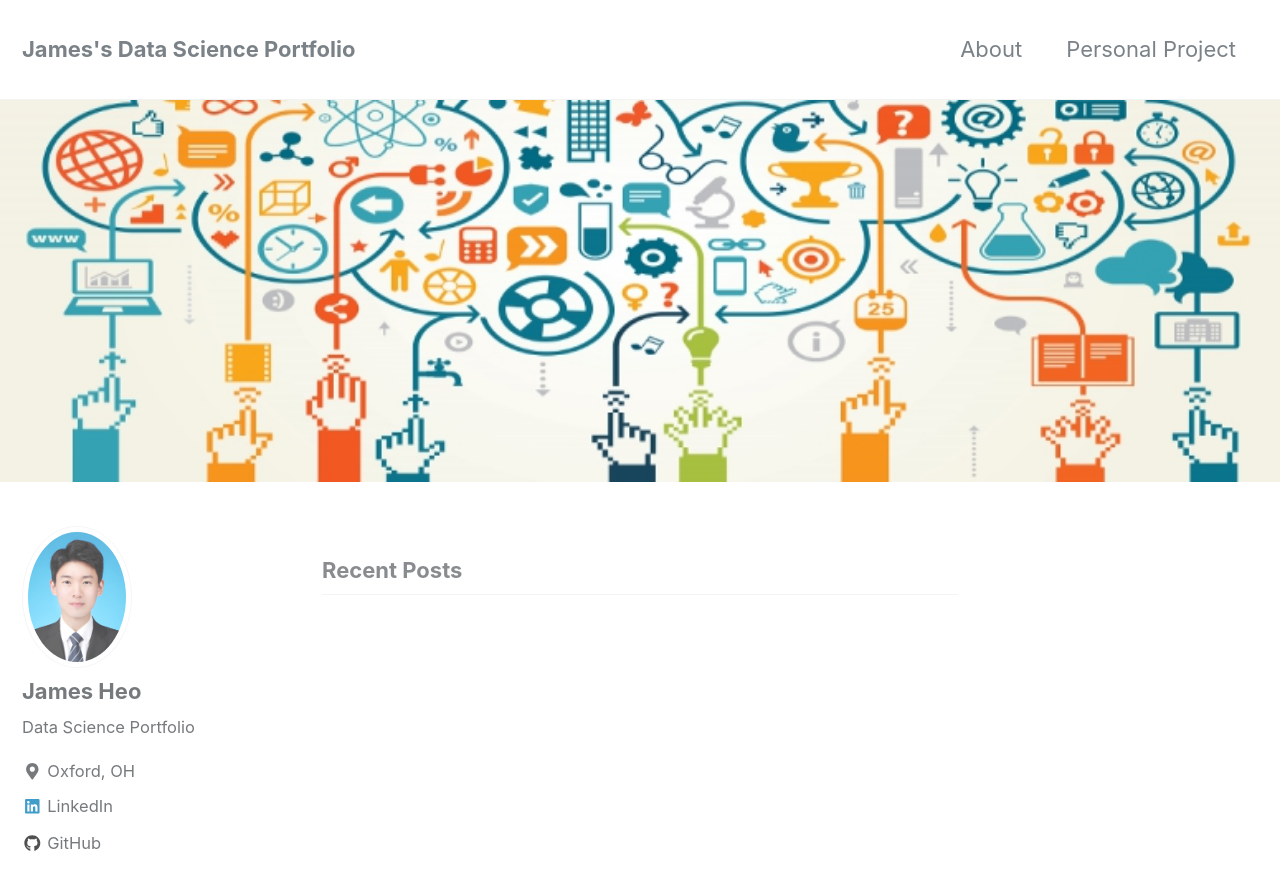
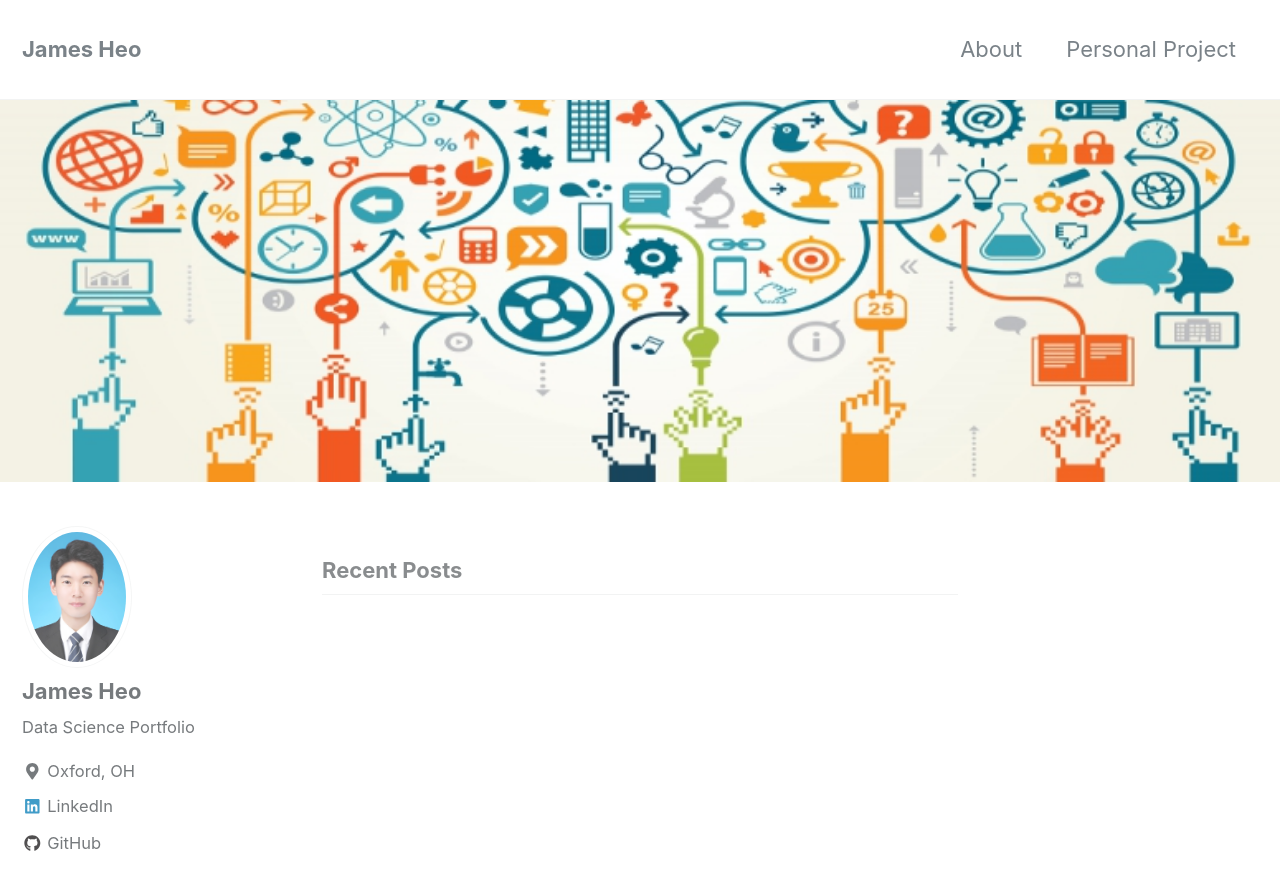
Before and after one commit to JamesHeo/heojstats.github.io, a Jekyll site: the page built from index.html, in a window 1280 px wide and 900 px high. Shown: the top 890 px of the window. Built offline with Jekyll 4.4.1, drawn with Linux system fonts in a browser that asks for light colours; nearby versions of some CDN libraries; the list of posts is cut into pages by our own code.

Commit message:
Changed the title

```diff
--- a/_config.yml
+++ b/_config.yml
@@ -16,7 +16,7 @@ minimal_mistakes_skin    : "default" # "air", "aqua", "contrast", "dark", "dirt"
 
 # Site Settings
 locale                   : "en-US"
-title                    : "James's Data Science Portfolio"
+title                    : "James Heo"
 title_separator          : "-"
 name                     : "James Heo"
 description              : "Data Science Portfolio"
```
